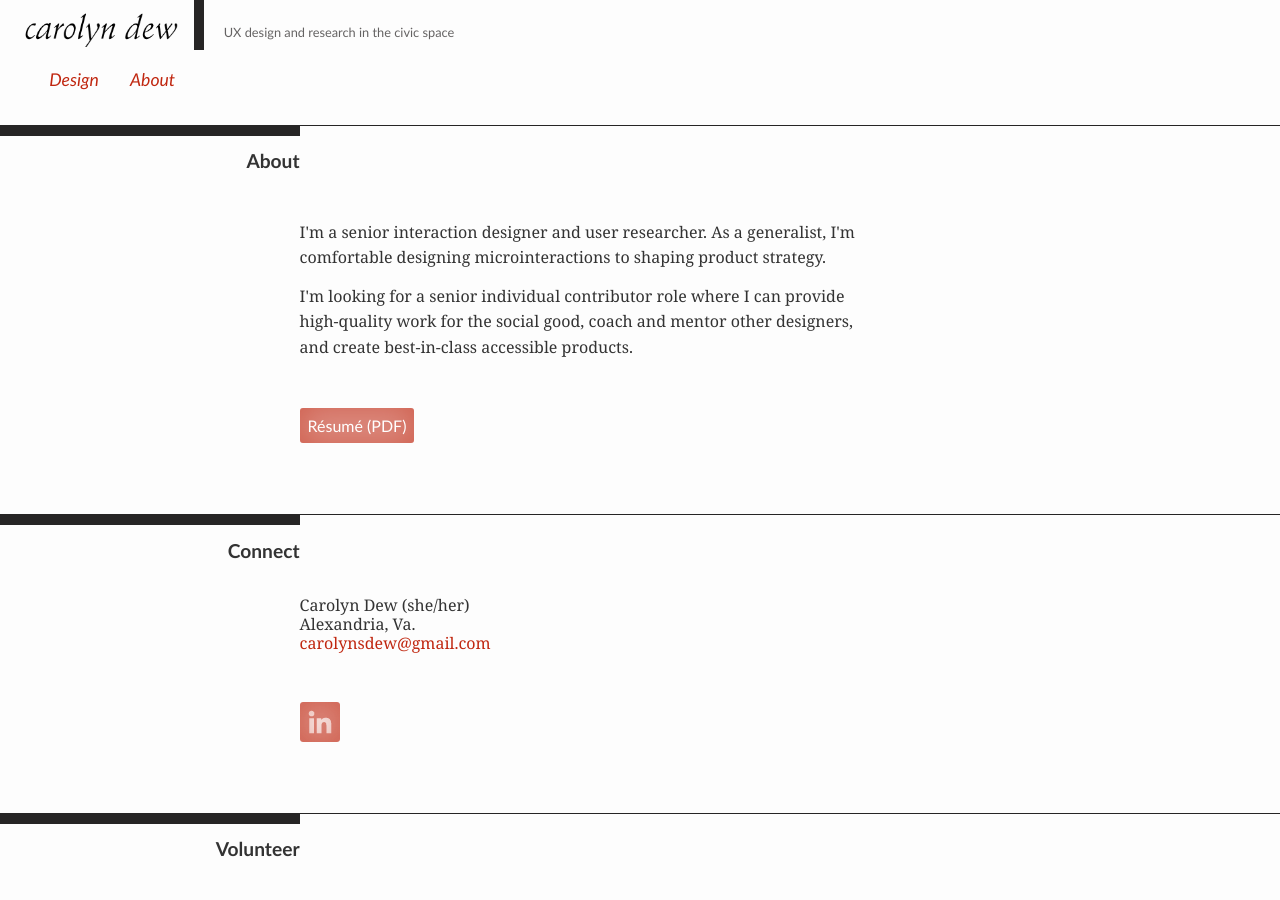
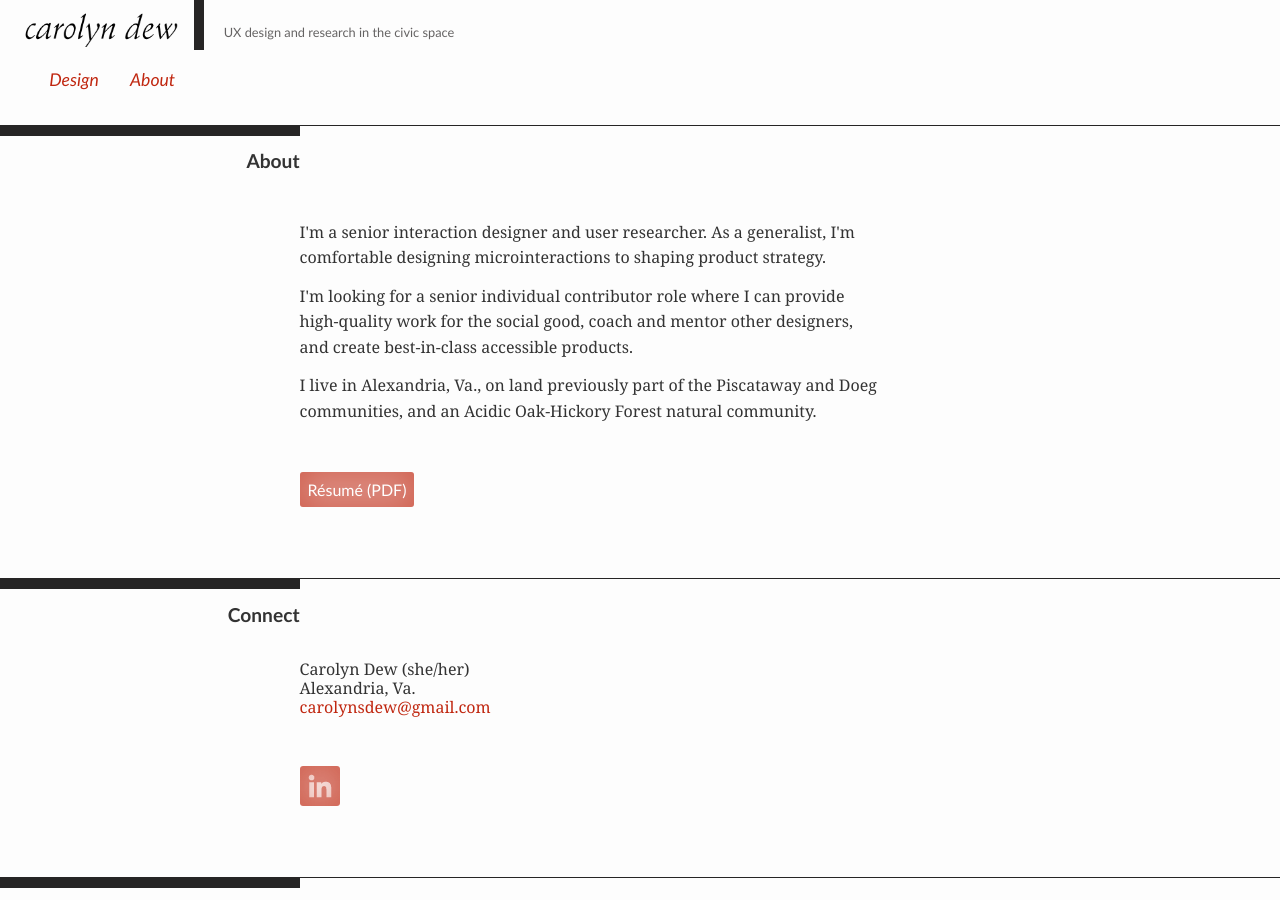
Before and after one commit to carodew/carodew.github.io, a Jekyll site: the page built from about.md, in a window 1280 px wide and 900 px high. Built offline with Jekyll 4.4.1, drawn with Linux system fonts in a browser that asks for light colours.

Commit message:
Add native lands attribute and ecosystem

```diff
--- a/about.md
+++ b/about.md
@@ -13,6 +13,8 @@ img-path: "../img"
 		<p>I'm a senior interaction designer and user researcher. As a generalist, I'm comfortable designing microinteractions to shaping product strategy.</p>
 
 <p>I'm looking for a senior individual contributor role where I can provide high-quality work for the social good, coach and mentor other designers, and create best-in-class accessible products.</p>
+
+		<p>I live in Alexandria, Va., on land previously part of the Piscataway and Doeg communities, and an Acidic Oak-Hickory Forest natural community. </p>
 	<div class="a-resume" >
 	<a href="{{ page.img-path }}/Carolyn-Dew-Resume.pdf" onclick="_gaq.push(['_trackEvent', 'Resume Download', 'Download', 'Button']);" id="resume">R&eacute;sum&eacute; (PDF)</a>
 		</div>
```
